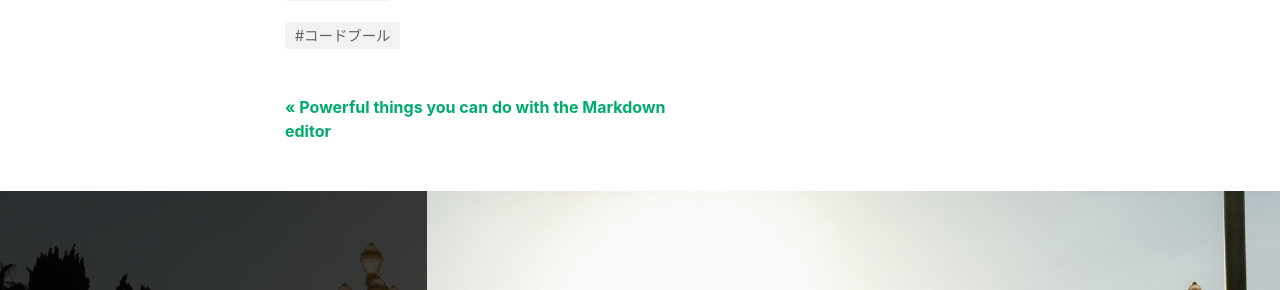
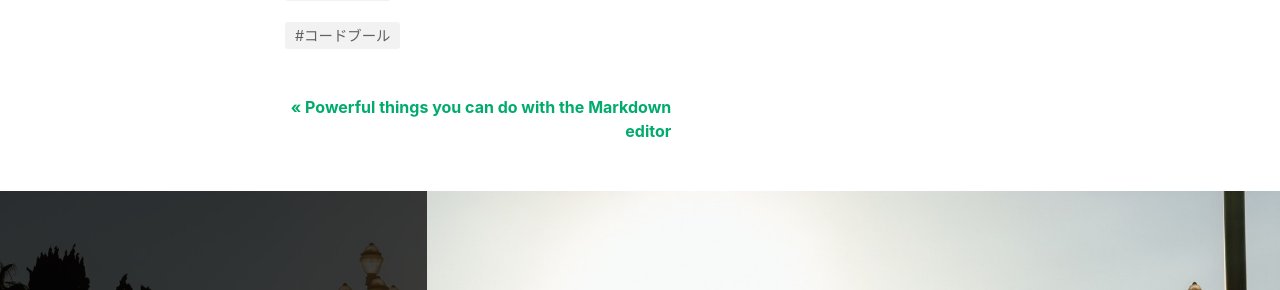
Before and after one commit to mogu-shirahi/mogu-shirahi.github.io, a Jekyll site: the page built from _posts/2019-09-27-hiyama-birthday.md, in a window 1280 px wide and 1328 px high. Shown: the part 678-968 px from the top of the window. Built offline with Jekyll 4.4.1, drawn with Linux system fonts in a browser that asks for light colours; nearby versions of some CDN libraries; comment, search, counter and statistics services are not loaded.

Commit message:
Update post.html

```diff
--- a/_layouts/post.html
+++ b/_layouts/post.html
@@ -123,10 +123,10 @@
             <!-- Prev/Next -->
             <div class="row PageNavigation d-flex justify-content-between font-weight-bold">
             {% if page.next.url %}
-            <a class="next d-block col-md-6 text-lg-right" href="{{ site.baseurl }}/{{page.next.url}}">{{page.next.title}} &raquo; </a>
+            <a class="next d-block col-md-6" href="{{ site.baseurl }}/{{page.next.url}}">{{page.next.title}} &raquo; </a>
             {% endif %}
             {% if page.previous.url %}
-            <a class="prev d-block col-md-6" href="{{ site.baseurl }}/{{page.previous.url}}"> &laquo; {{page.previous.title}}</a>
+            <a class="prev d-block col-md-6 text-lg-right" href="{{ site.baseurl }}/{{page.previous.url}}"> &laquo; {{page.previous.title}}</a>
             {% endif %}
             <div class="clearfix"></div>
             </div>
```
